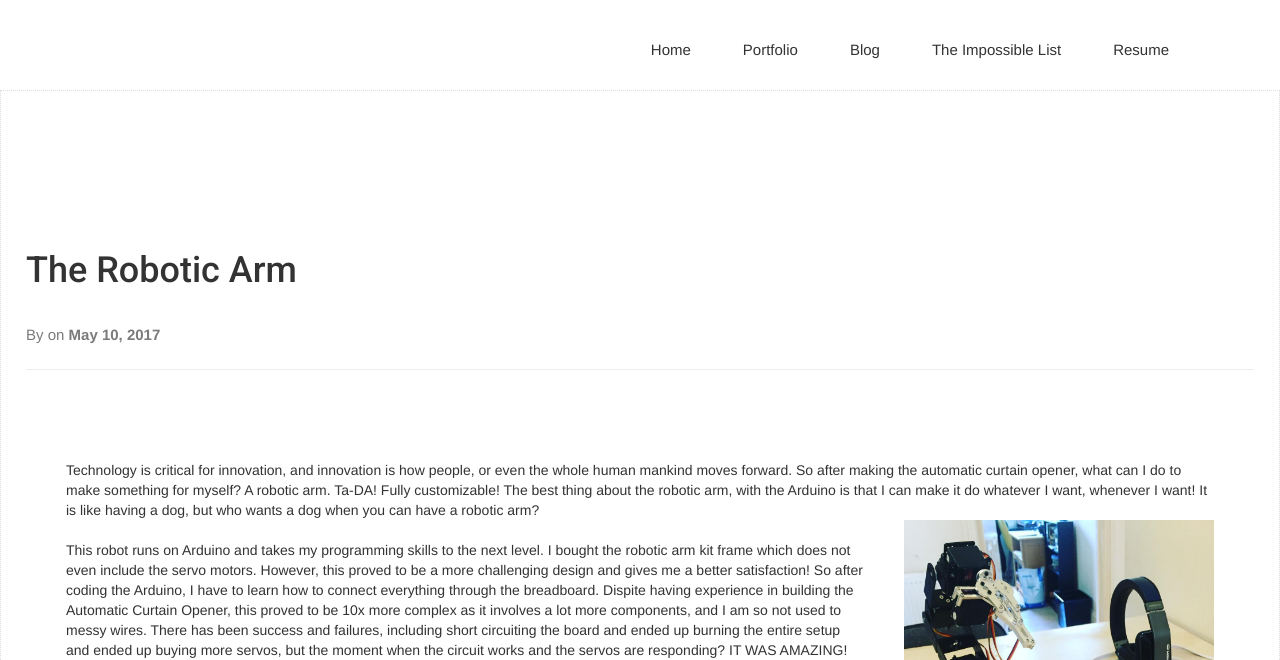
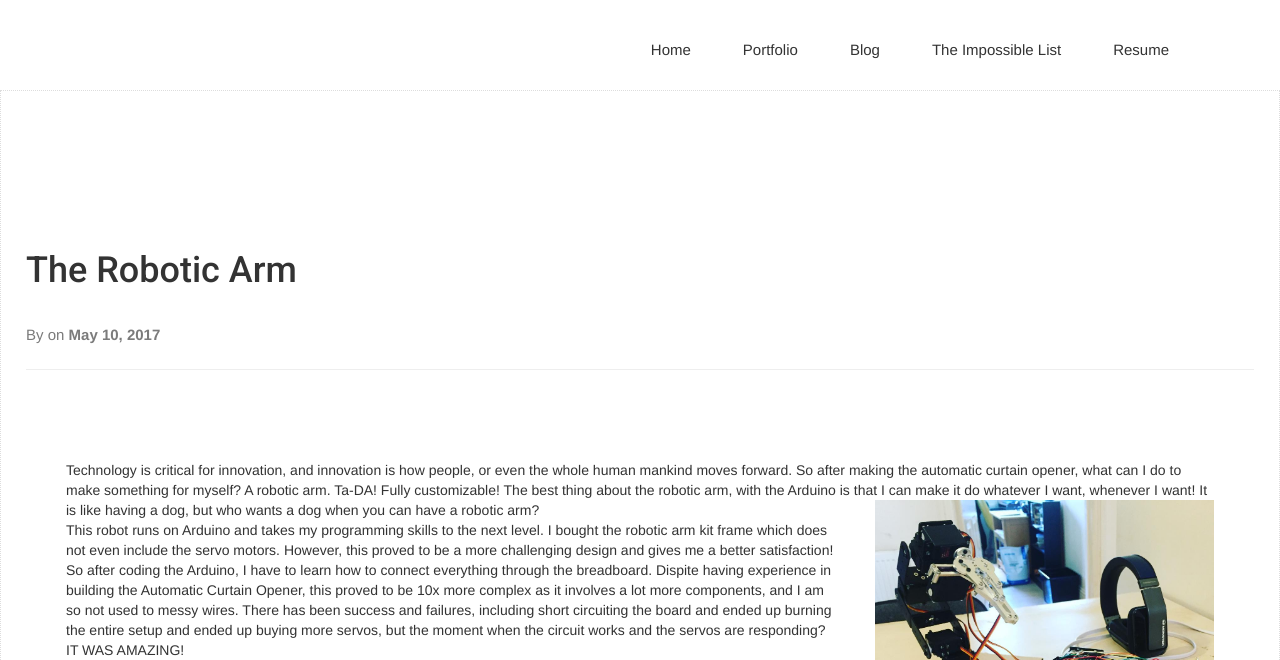
Before and after one commit to chwong1996/myhome, a Jekyll site: the page built from _portfolio/2017-05-10-robotic_arm.markdown, in a window 1280 px wide. Shown: the top 660 px of the page. Built offline with Jekyll 4.4.1, drawn with Linux system fonts in a browser that asks for light colours; nearby versions of some CDN libraries; some web fonts are replaced; grey boxes are pictures that could not be loaded.

Commit message:
update bootstrap

```diff
--- a/_portfolio/2017-05-10-robotic_arm.markdown
+++ b/_portfolio/2017-05-10-robotic_arm.markdown
@@ -10,33 +10,33 @@
 So after making the automatic curtain opener, what can I do to make something for myself?
 
 A robotic arm. Ta-DA! Fully customizable! The best thing about the robotic arm, with the Arduino is that I can make it do whatever I want, whenever I want! It is like having a dog, but who wants a dog when you can have a robotic arm?
-<div class="intro">
-<img src="{{ site.baseurl }}/img/portfolio/Robotic arm.jpg" style="float:right;width:350px;height:350px;" alt="" title="Robotic arm">
-</div>
+<img class="pull-right" src="{{ site.baseurl }}/img/portfolio/Robotic arm.jpg" title="Robotic arm">
 <br>
 This robot runs on Arduino and takes my programming skills to the next level. I bought the robotic arm kit frame which does not even include the servo motors. However, this proved to be a more challenging design and gives me a better satisfaction!
 
 So after coding the Arduino, I have to learn how to connect everything through the breadboard. Dispite having experience in building the Automatic Curtain Opener, this proved to be 10x more complex as it involves a lot more components, and I am so not used to messy wires.
 
 There has been success and failures, including short circuiting the board and ended up burning the entire setup and ended up buying more servos, but the moment when the circuit works and the servos are responding? IT WAS AMAZING!
+<div class="embed-responsive embed-responsive-16by9" >
 <div class="intro">
-<iframe class="center-block" width="560" height="315" src="https://www.youtube.com/embed/MU18B2-_OsE" frameborder="0" allowfullscreen=""></iframe>
+<iframe class="embed-responsive-item" width="560" height="315" src="https://www.youtube.com/embed/MU18B2-_OsE" frameborder="0" allowfullscreen=""></iframe>
+</div>
 </div>
 <div class="col three caption">
 	Showing the robotic claw doing its madness with Adib screaming with excitement behind
 </div>
 So after that, it is all just about wiring everything up together. It was a mess, like truly
 
-<div class="intro">
-	<img class="block img" src="{{ site.baseurl }}/img/portfolio/arm1.jpg" alt="" title="Robotic arm"/>
-	<img class="block img" src="{{ site.baseurl }}/img/portfolio/arm2.jpg" alt="" title="Robotic arm"/>
-	<img class="" src="{{ site.baseurl }}/img/portfolio/arm3.jpg" alt="" title="Robotic arm"/>
+<div class="row">
+	<img class="col-xs-4" src="{{ site.baseurl }}/img/portfolio/arm1.jpg" alt="" title="Robotic arm"/>
+	<img class="col-xs-4" src="{{ site.baseurl }}/img/portfolio/arm2.jpg" alt="" title="Robotic arm"/>
+	<img class="col-xs-4" src="{{ site.baseurl }}/img/portfolio/arm3.jpg" alt="" title="Robotic arm"/>
 </div>
 <div class="col three caption">
 	Step-by-step constuction of the robotic arm
 </div>
 The control console is the main stuff, I spent literally 20 mins, including walking to the Design Studio in the University of Southampton, saw through the 6mm MDF board and drilled through the wood with a drill
-	<img class="block img" src="{{ site.baseurl }}/img/portfolio/mdf control.jpg" style="float:right;width:350px;height:350px;" alt="" title="The control ">
+	<img class="block img" src="{{ site.baseurl }}/img/portfolio/mdf control.jpg" alt="" title="The control ">
 
 This entire thing is cut out from 6mm MDF cardboard and drilled some 10mm holes in it. The potentiometers thus stick out from the board and held in place. How much it costed me to do this? NUTTIN' MATE, not even a penny.
 
--- a/index.html
+++ b/index.html
@@ -33,9 +33,9 @@
 My friends define who I am, and luckily I have been influenced by very motivated friends who keep driving me forward and improving myself; so here I would like to express my gratitude to Tunde, Dubai, Ademola and Adib; without them I would never be the same.  </p>
         </div>
       </div><!-- .col-md-7 close -->
-      <div class="col-md-5 col-sm-12">
+      <div class="col-md-7 col-sm-12">
         <div class="block">
-          <img src="img/posing.jpg" alt="Img">
+          <img class ="block img" src="img/posing.jpg" alt="Img">
         </div>
       </div><!-- .col-md-5 close -->
     </div>
```
Also changed, not shown: 2 other files.
